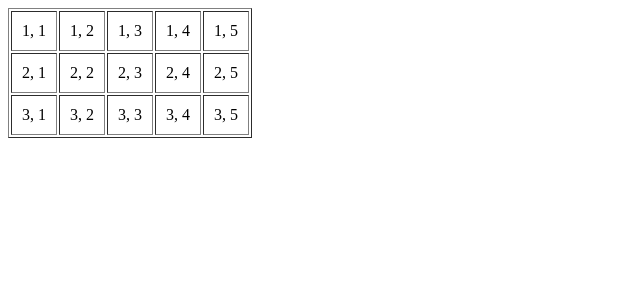
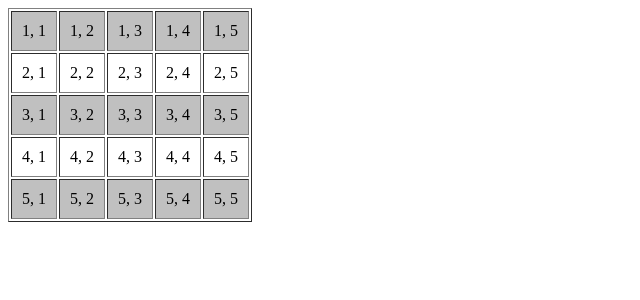
Before and after one commit to YudhaYudhistira/pw2022_d_213040124, a PHP site: page /latihan1.php in a window 1280 px wide. Shown: the top 300 px of the page, without its empty margins (0-640 px from the left). Run offline with PHP 8.4, Linux system fonts and the light colour scheme.

Commit message:
menyelesaikan latihan 1 pertemuan 3

```diff
--- a/kuliah/pertemuan3/latihan1.php
+++ b/kuliah/pertemuan3/latihan1.php
@@ -28,16 +28,25 @@
     <meta http-equiv="X-UA-Compatible" content="IE=edge">
     <meta name="viewport" content="width=device-width, initial-scale=1.0">
     <title>Latihan 1 </title>
+    <style>
+        .warna-baris {
+            background-color: silver;
+
+        }
+    </style>
 </head>
 <body>
 
     <table border="1" cellpadding="10" cellpacing="0">
-        <?php for( $i = 1; $i <= 3; $i++) : ?>
-
-            <tr>
-                <?php for( $j = 1; $j <= 5; $j++ ) { ?>
-                <td><?php echo "$i, $j"; ?></td>
-                <?php } ?>
+        <?php for( $i = 1; $i <= 5; $i++) : ?>
+            <?php if( $i % 2 == 1 ) : ?>
+            <tr class="warna-baris">
+                <?php else: ?>
+                    <tr>
+                <?php endif; ?>
+                    <?php for( $j = 1; $j <= 5; $j++ ) : ?>
+                         <td><?php echo "$i, $j"; ?></td>
+                    <?php endfor; ?>
             </tr>
         <?php endfor; ?>
     </table>
```
Also changed, not shown: kuliah/pertemuan3/latihan2.php (+17 -0 lines).
